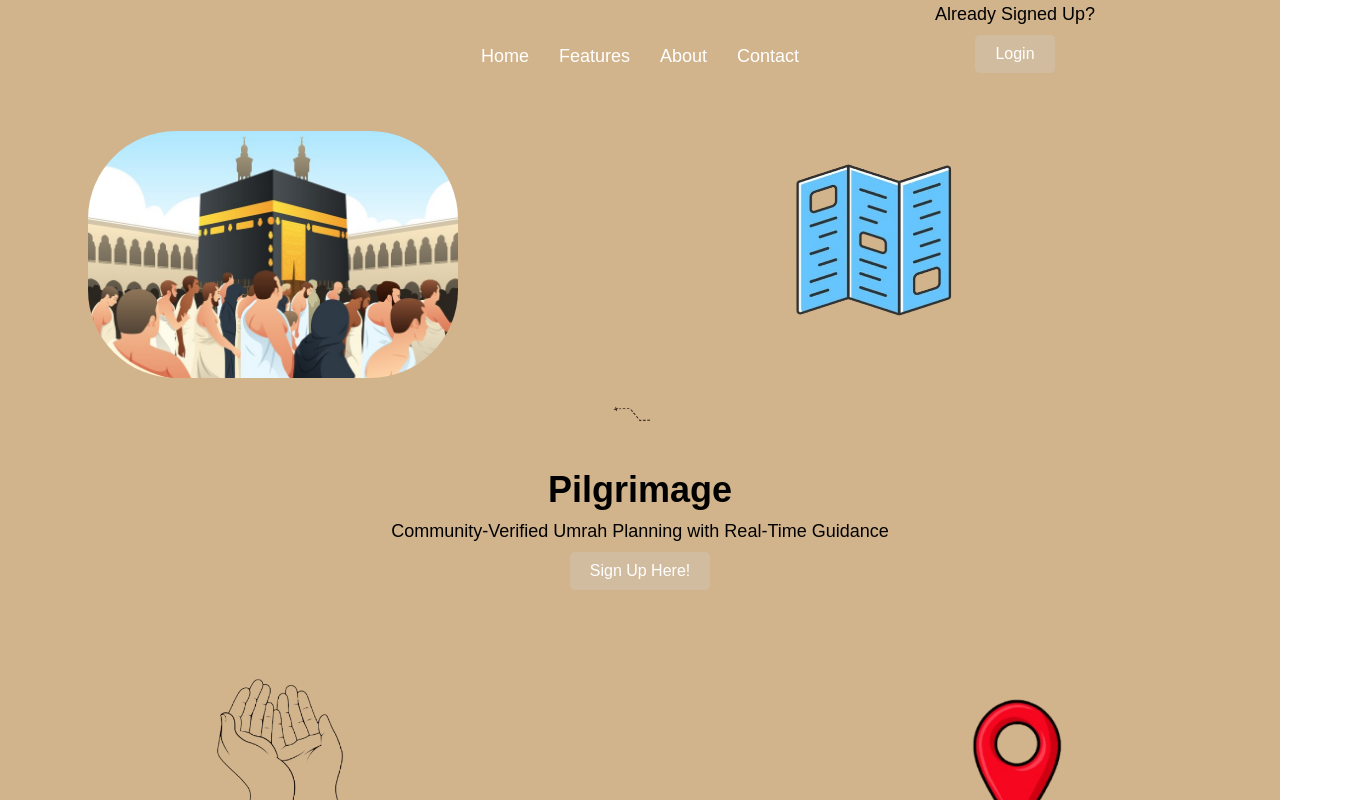
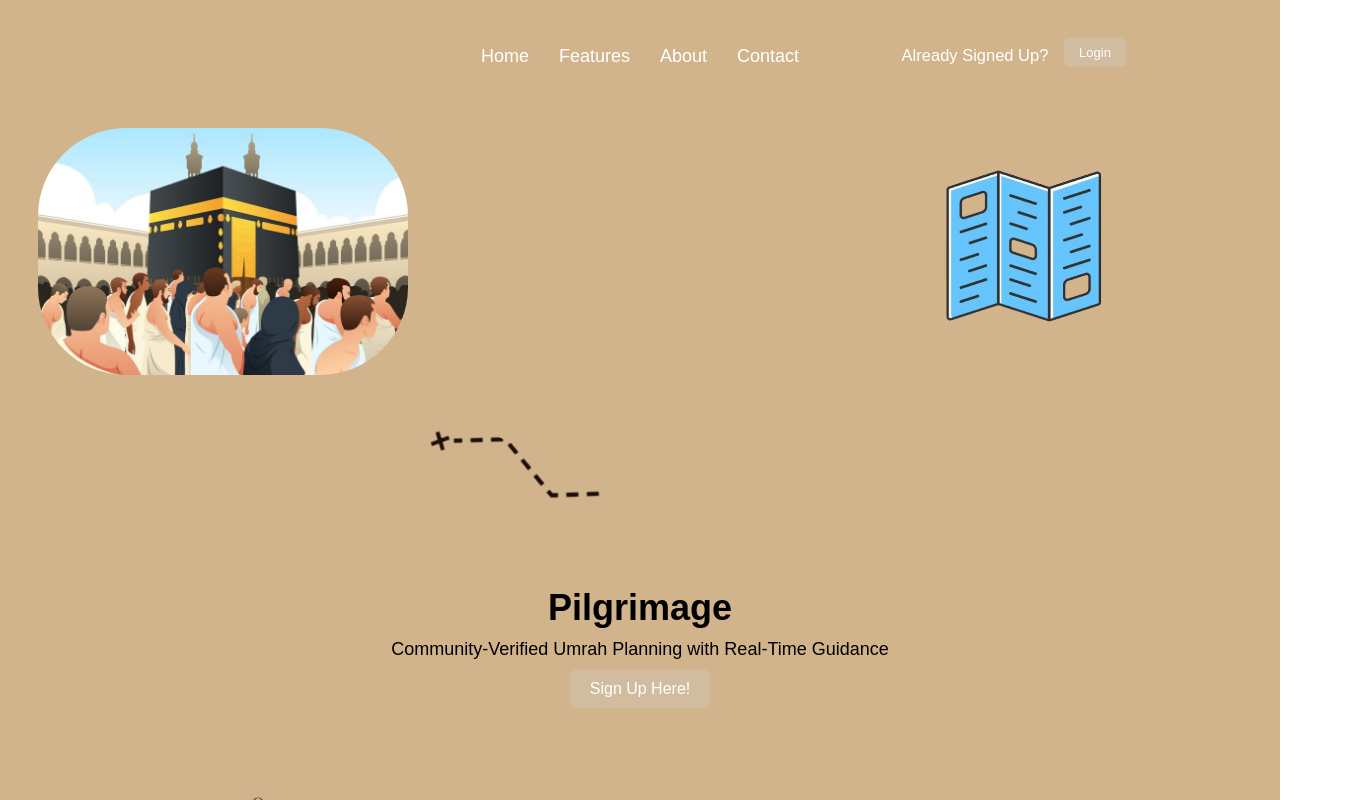
Before and after one commit to AdamGambari/Pilgrimage, a React (Create React App) app in the folder frontend/: page / in a window 1280 px wide. Shown: the top 800 px of the page, 1350 px wide, since content can reach past the window. Built offline with nearby package versions, Linux system fonts and the light colour scheme.

Commit message:
almost there with the landing page just adjusting

```diff
--- a/frontend/src/pages/Start Screen/LandingPage.css
+++ b/frontend/src/pages/Start Screen/LandingPage.css
@@ -65,7 +65,7 @@
   padding: 2px;
   border-radius: 10px;
   text-align: center;
-  max-width:500px;
+  max-width:300px;
   margin: 1px;
   font-size: 12px;
 
@@ -77,9 +77,9 @@
   margin-top: 2px;
   padding: 2px;
   border-radius: 90px;
-  text-align: center;
+  text-align: left;
   max-width:370px;
-  margin: 1px;
+  margin: 10px;
   font-size: 12px;
 
 }
@@ -89,7 +89,7 @@
   display: flex;
   justify-content: space-around;
   flex-wrap: wrap;
-  margin-right: 60px;
+  margin-right: -90px;
   margin-left: auto; /* This will push the container to the right */
   padding: 2px;
   border-radius: 10px;
@@ -123,19 +123,18 @@
   margin-left: auto; /* Push the element to the right */
   margin-right: auto; /* Center the element horizontally */
   padding: 2px;
-  border-radius: 10px;
   text-align: right;
-  max-width: 60px;
+  max-width: 600px;
   font-size: 12px;
 }
 
 .guide-mark img {
-  width: 60px; /* Added unit for width */
+  width: 600px; /* Added unit for width */
   flex-wrap: wrap;
   margin-top: 2px;
   padding: 2px;
   border-radius: 100px;
-  max-width: 100%; /* Ensure the image doesn't exceed its container */
+  max-width: 400%; /* Ensure the image doesn't exceed its container */
   margin: 1px;
   font-size: 12px;
 }
@@ -201,26 +200,35 @@
   margin: -60px;
 }
 
+.alr {
+  background-color: #d2b48c;
+  color: white;
+  border-radius: 10px;
+  margin-top: -58px;
+  margin-left: 670px;
+  font-size: 16.5px;
+}
+
 
 .login {
   background-color: #d2b48c;
   padding: 20px;
   border-radius: 10px;
-  margin-top: -109px;
-  margin-left: 750px;
+  margin-top: -65px;
+  margin-left: 910px;
 }
 
 .login p {
-  font-size: 18px;
-  margin: 10px 0;
+  font-size: 20px;
+  margin: 5px 0;
 }
 
 .login-button {
   background-color: #cdcfcd49;
   color: white;
-  padding: 10px 20px;
+  padding: 7px 15px;
   border: none;
   border-radius: 5px;
   cursor: pointer;
-  font-size: 16px;
+  font-size: 13px;
 }
--- a/frontend/src/pages/Start Screen/LandingPage.js
+++ b/frontend/src/pages/Start Screen/LandingPage.js
@@ -12,9 +12,13 @@ const LandingPage = () => {
           <li><a href="#contact">Contact</a></li>
         </ul>
 
+
         <div className="login">
+        <button className="login-button">Login</button>
+      </div>
+
+      <div className="alr">
         <p>Already Signed Up?</p>
-        <button className="login-button">Login</button>
       </div>
 
       </nav>
```
